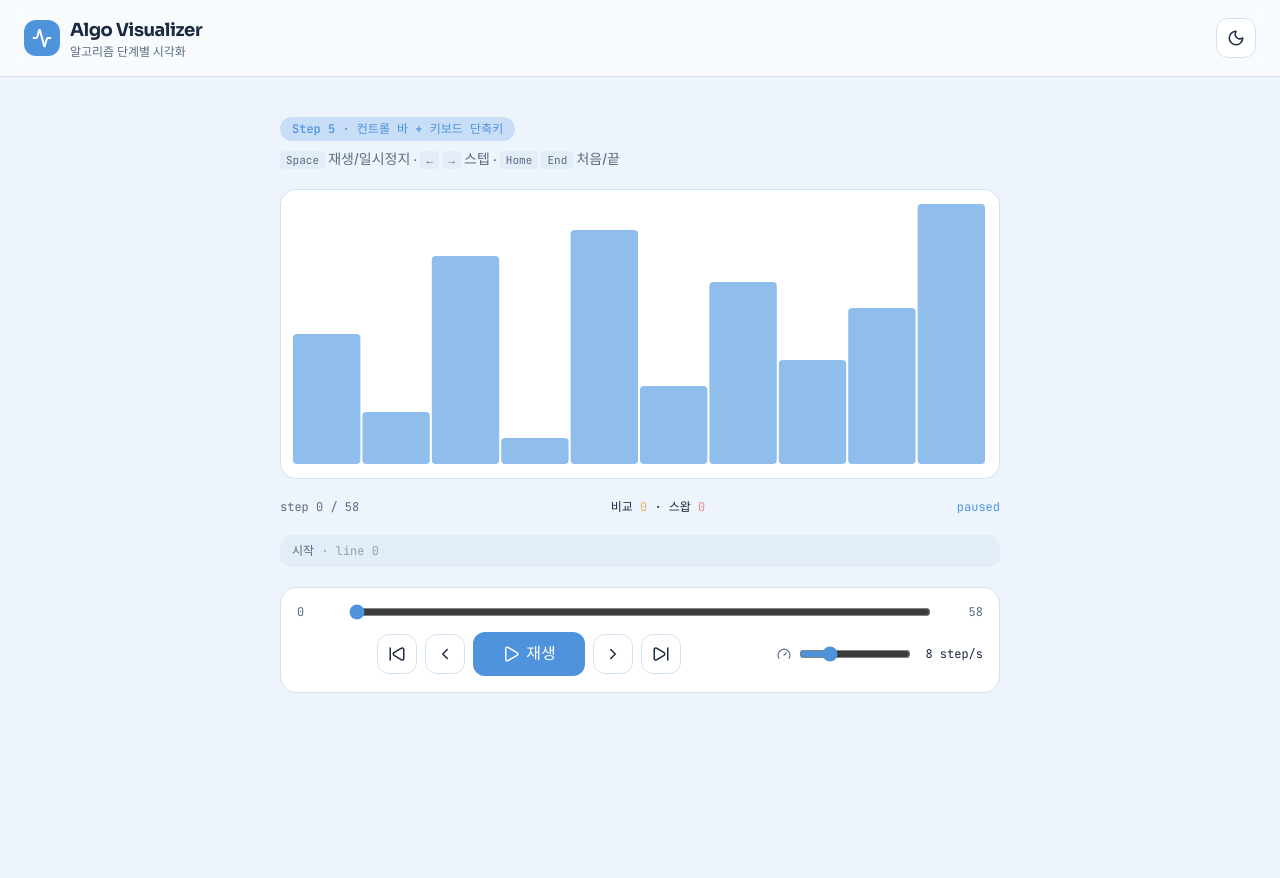
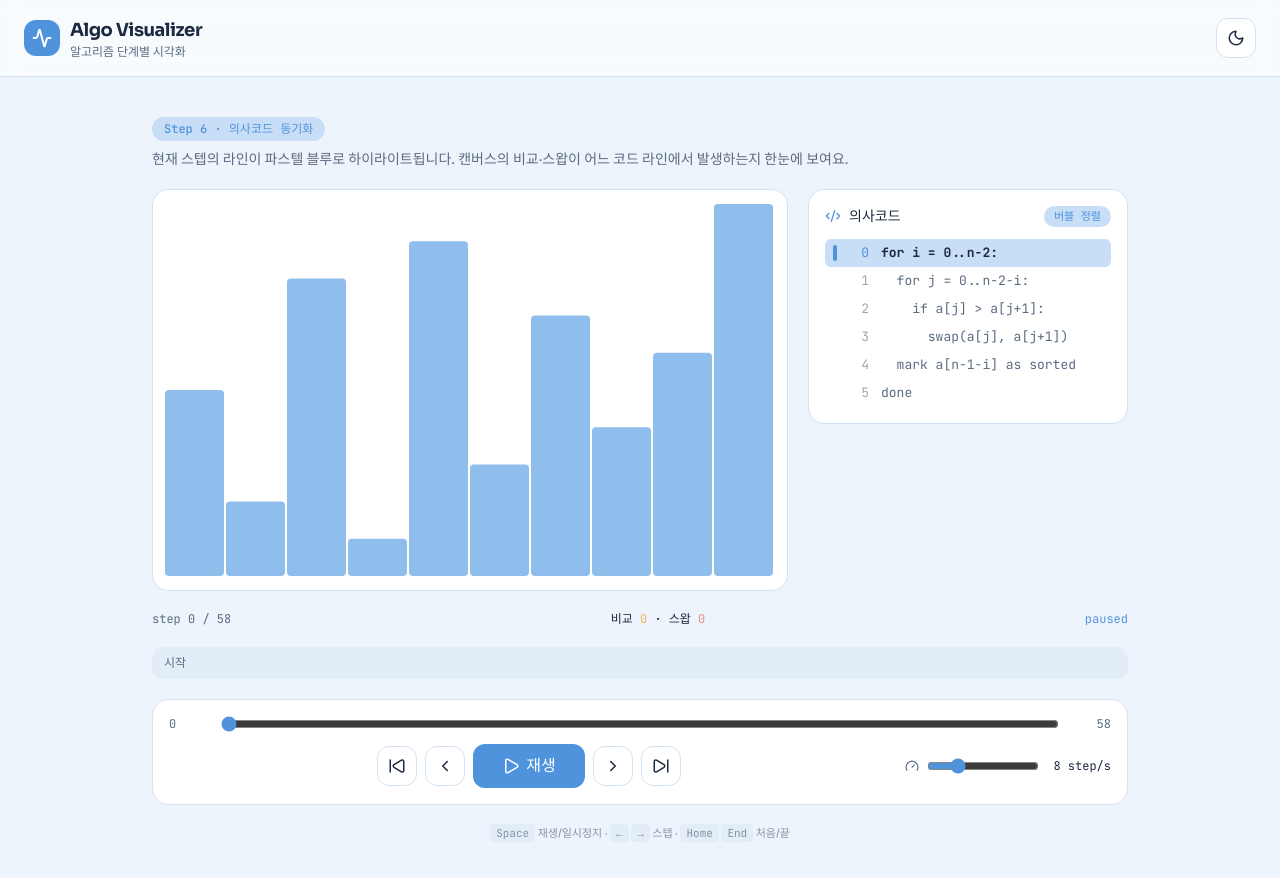
Before and after one commit to Dev-2A/algo-visualizer, a React (Vite) app: page / in a window 1280 px wide. Shown: the top 878 px of the page. Before the commit the page ends 800 px from the top, so only its background shows below. Built offline with nearby package versions, Linux system fonts and the light colour scheme.

Commit message:
✨ 의사코드 패널 추가: 모듈 pseudocode 렌더 + 현재 라인 하이라이트 + 2단 레이아웃

```diff
--- a/src/App.tsx
+++ b/src/App.tsx
@@ -9,6 +9,7 @@ import {
 } from "@/core/player/playerStore";
 import CanvasStage from "@/core/canvas/CanvasStage";
 import ControlBar from "@/components/ControlBar";
+import PseudocodePanel from "@/components/PseudocodePanel";
 import { useKeyboardShortcuts } from "@/components/useKeyboardShortcuts";
 import { bubbleSort } from "@/modules/sorting";
 
@@ -58,35 +59,23 @@ export default function App() {
         </button>
       </header>
 
-      <main className="mx-auto flex max-w-3xl flex-col gap-5 px-6 py-10">
+      <main className="mx-auto flex max-w-5xl flex-col gap-5 px-6 py-10">
         <div className="flex flex-col gap-2">
           <span className="w-fit rounded-full bg-primary-soft px-3 py-1 font-mono text-xs font-medium text-primary">
-            Step 5 · 컨트롤 바 + 키보드 단축키
+            Step 6 · 의사코드 동기화
           </span>
           <p className="text-sm text-muted-foreground">
-            <kbd className="rounded bg-surface-muted px-1.5 py-0.5 font-mono text-[11px]">
-              Space
-            </kbd>{" "}
-            재생/일시정지 ·{" "}
-            <kbd className="rounded bg-surface-muted px-1.5 py-0.5 font-mono text-[11px]">
-              ←
-            </kbd>{" "}
-            <kbd className="rounded bg-surface-muted px-1.5 py-0.5 font-mono text-[11px]">
-              →
-            </kbd>{" "}
-            스텝 ·{" "}
-            <kbd className="rounded bg-surface-muted px-1.5 py-0.5 font-mono text-[11px]">
-              Home
-            </kbd>{" "}
-            <kbd className="rounded bg-surface-muted px-1.5 py-0.5 font-mono text-[11px]">
-              End
-            </kbd>{" "}
-            처음/끝
+            현재 스텝의 라인이 파스텔 블루로 하이라이트됩니다. 캔버스의
+            비교·스왑이 어느 코드 라인에서 발생하는지 한눈에 보여요.
           </p>
         </div>
 
-        <div className="overflow-hidden rounded-2xl border border-border bg-surface">
-          <CanvasStage className="h-72 w-full" />
+        {/* 캔버스 + 의사코드 (lg 이상에서 2단) */}
+        <div className="grid gap-5 lg:grid-cols-[1fr_320px] lg:items-start">
+          <div className="overflow-hidden rounded-2xl border border-border bg-surface">
+            <CanvasStage className="h-72 w-full sm:h-[400px]" />
+          </div>
+          <PseudocodePanel />
         </div>
 
         {/* 상태 줄 */}
@@ -105,13 +94,32 @@ export default function App() {
 
         {/* note */}
         <div className="rounded-xl bg-surface-muted px-3 py-2 font-mono text-xs text-muted-foreground">
-          {step?.note ?? "\u00A0"}{" "}
-          <span className="text-muted-foreground/60">
-            · line {step?.pseudoLine}
-          </span>
+          {step?.note ?? "\u00A0"}
         </div>
 
         <ControlBar />
+
+        {/* 단축키 안내 */}
+        <p className="text-center text-[11px] text-muted-foreground/70">
+          <kbd className="rounded bg-surface-muted px-1.5 py-0.5 font-mono">
+            Space
+          </kbd>{" "}
+          재생/일시정지 ·{" "}
+          <kbd className="rounded bg-surface-muted px-1.5 py-0.5 font-mono">
+            ←
+          </kbd>{" "}
+          <kbd className="rounded bg-surface-muted px-1.5 py-0.5 font-mono">
+            →
+          </kbd>{" "}
+          스텝 ·{" "}
+          <kbd className="rounded bg-surface-muted px-1.5 py-0.5 font-mono">
+            Home
+          </kbd>{" "}
+          <kbd className="rounded bg-surface-muted px-1.5 py-0.5 font-mono">
+            End
+          </kbd>{" "}
+          처음/끝
+        </p>
       </main>
     </div>
   );
--- /dev/null
+++ b/src/components/PseudocodePanel.tsx
@@ -0,0 +1,65 @@
+import { Code2 } from "lucide-react";
+import { usePlayerStore, selectCurrentStep } from "@/core/player/playerStore";
+
+export default function PseudocodePanel() {
+  const moduleName = usePlayerStore((s) => s.module?.name);
+  const pseudocode = usePlayerStore((s) => s.module?.pseudocode ?? []);
+  const step = usePlayerStore(selectCurrentStep);
+  const activeLine = step?.pseudoLine ?? -1;
+
+  return (
+    <section className="flex flex-col gap-3 rounded-2xl border border-border bg-surface p-4">
+      <header className="flex items-center justify-between">
+        <div className="flex items-center gap-2 text-sm font-medium text-foreground">
+          <Code2 size={16} className="text-primary" />
+          <span>의사코드</span>
+        </div>
+        {moduleName && (
+          <span className="rounded-full bg-primary-soft px-2.5 py-0.5 font-mono text-[11px] font-medium text-primary">
+            {moduleName}
+          </span>
+        )}
+      </header>
+
+      <ol className="flex flex-col font-mono text-[13px] leading-6">
+        {pseudocode.map((line, i) => {
+          const active = i === activeLine;
+          return (
+            <li
+              key={i}
+              className={`flex items-center gap-3 rounded-md px-2 py-0.5 transition-colors duration-150 ${
+                active ? "bg-primary-soft" : ""
+              }`}
+            >
+              {/* 좌측 인디케이터 */}
+              <span
+                aria-hidden
+                className={`h-4 w-1 rounded-full transition-colors ${
+                  active ? "bg-primary" : "bg-transparent"
+                }`}
+              />
+              {/* 라인 넘버 */}
+              <span
+                className={`w-5 shrink-0 select-none text-right tabular-nums ${
+                  active ? "text-primary" : "text-muted-foreground/60"
+                }`}
+              >
+                {i}
+              </span>
+              {/* 내용 */}
+              <span
+                className={`whitespace-pre ${
+                  active
+                    ? "font-semibold text-foreground"
+                    : "text-muted-foreground"
+                }`}
+              >
+                {line}
+              </span>
+            </li>
+          );
+        })}
+      </ol>
+    </section>
+  );
+}
```
